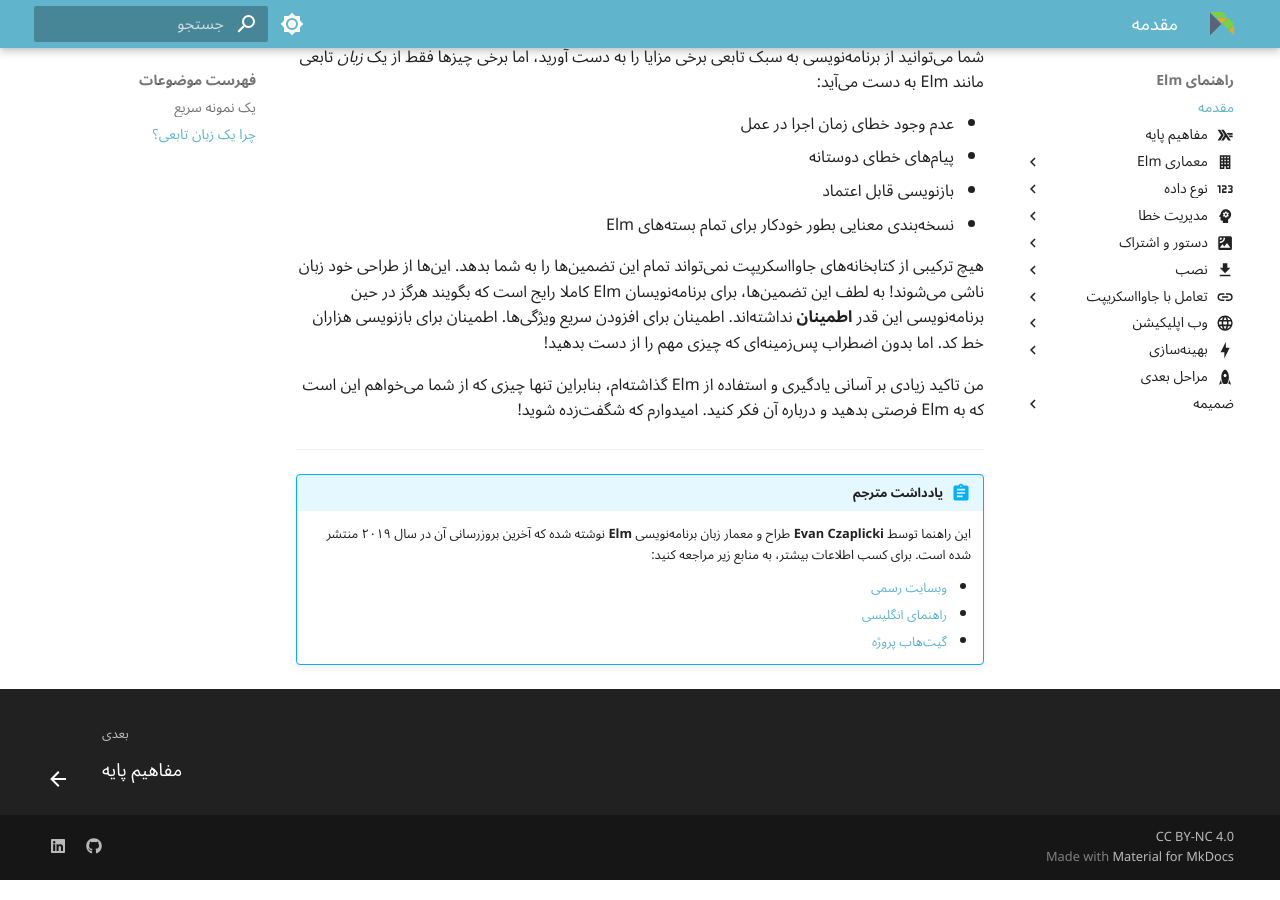
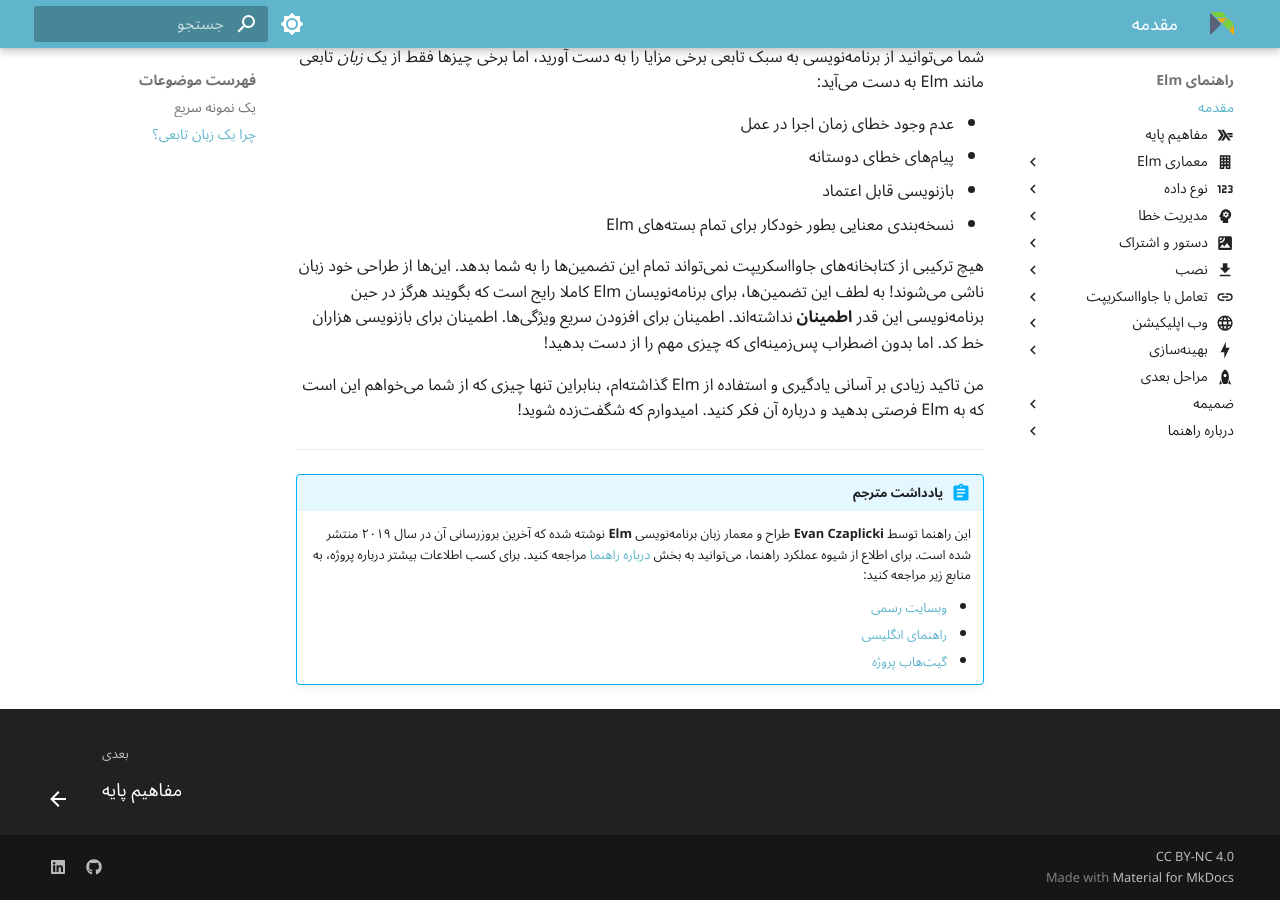
Before and after one commit to novid/guide.elm-lang.ir, an MkDocs documentation site: the page built from docs/index.md, in a window 1280 px wide and 900 px high, scrolled down 1347 px. Built offline with MkDocs 1.6.1 and Material for MkDocs 9.7.7, drawn with Linux system fonts in a browser that asks for light colours.

Commit message:
Create about chapter with usage.md and donation.md parts

```diff
--- a/docs/index.md
+++ b/docs/index.md
@@ -75,7 +75,7 @@ view model =
 
 !!! abstract "یادداشت مترجم"
 
-	این راهنما توسط **Evan Czaplicki** طراح و معمار زبان برنامه‌نویسی **Elm** نوشته شده که آخرین بروزرسانی آن در سال ۲۰۱۹ منتشر شده است. برای کسب اطلاعات بیشتر، به منابع زیر مراجعه کنید:
+	این راهنما توسط **Evan Czaplicki** طراح و معمار زبان برنامه‌نویسی **Elm** نوشته شده که آخرین بروزرسانی آن در سال ۲۰۱۹ منتشر شده است. برای اطلاع از شیوه عملکرد راهنما، می‌توانید به بخش [درباره راهنما](about/usage.md) مراجعه کنید. برای کسب اطلاعات بیشتر درباره پروژه، به منابع زیر مراجعه کنید:
 
 	- [وبسایت رسمی][elm-lang]{: .external }
 	- [راهنمای انگلیسی][elm-guide]{: .external }
--- a/mkdocs.yml
+++ b/mkdocs.yml
@@ -129,3 +129,6 @@ nav:
     - appendix/types_as_sets.md
     - appendix/types_as_bits.md
     - appendix/function_types.md
+  - درباره راهنما:
+    - about/usage.md
+    - about/donation.md
```
Also changed, not shown: docs/about/donation.md (added, +26 -0 lines), docs/about/usage.md (added, +20 -0 lines).
